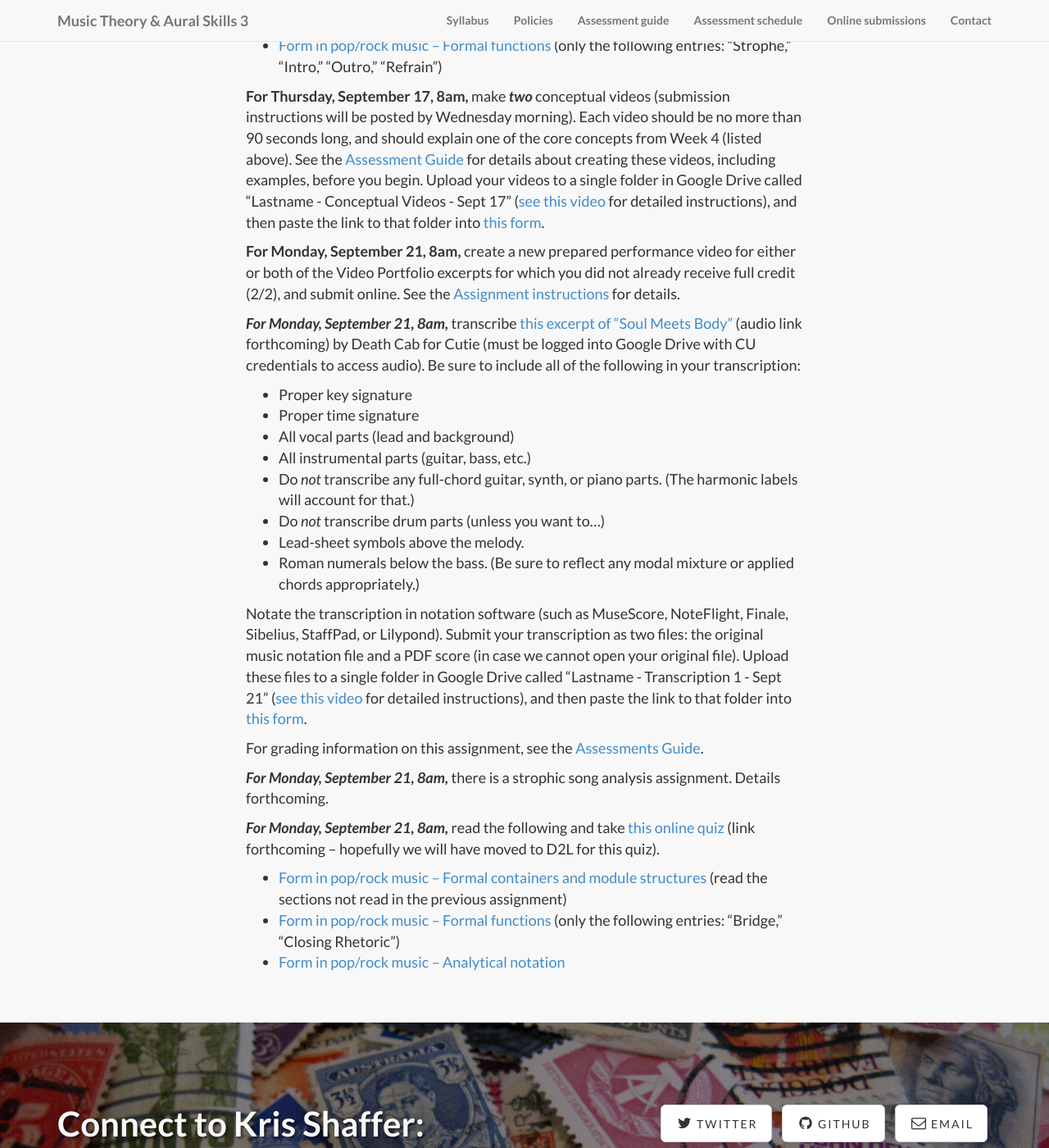
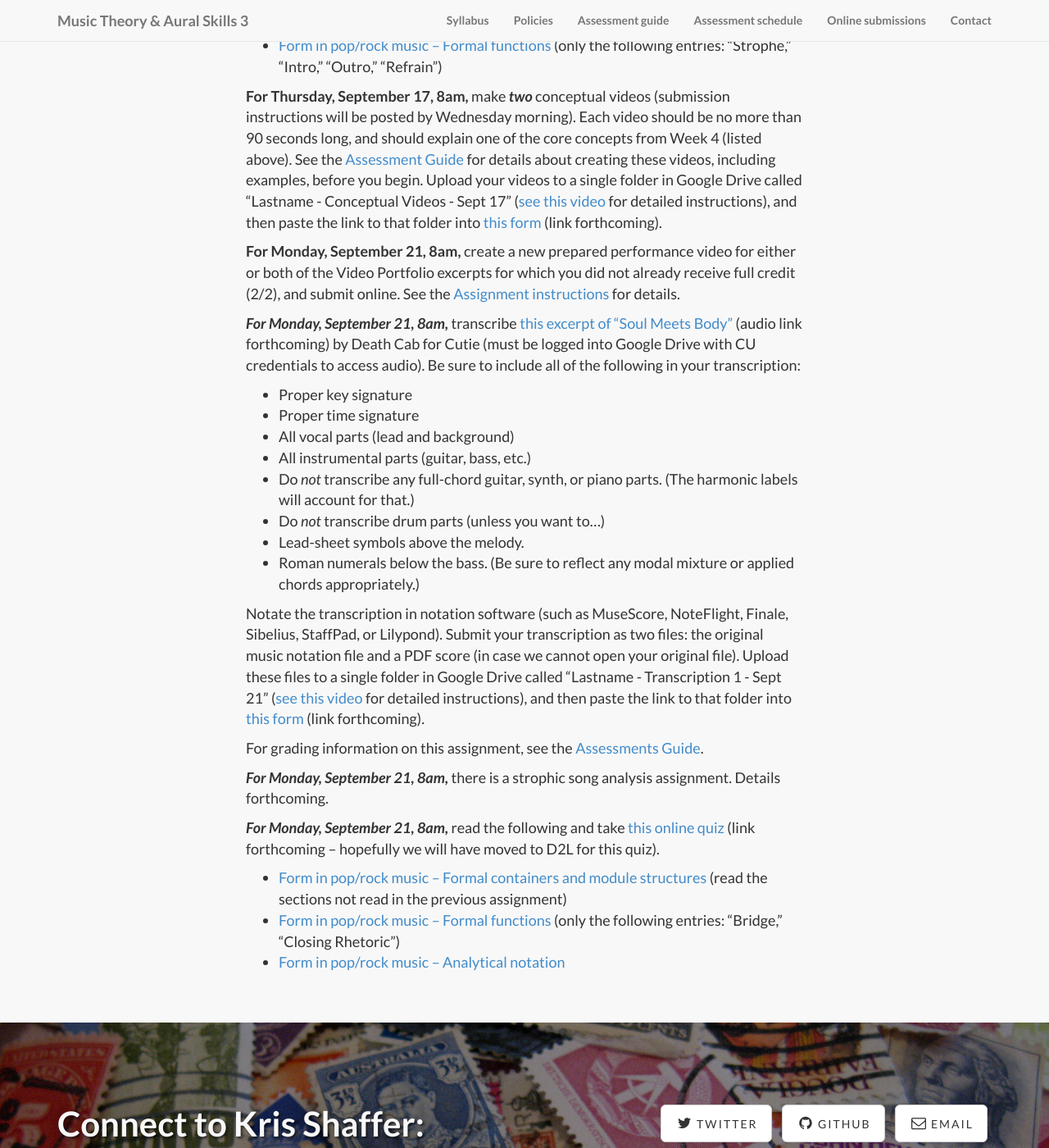
Before and after one commit to kshaffer/theory3, a Jekyll site: the page built from week4.md, in a window 1280 px wide and 1400 px high, scrolled down 2536 px. Shown: the whole window at 82% size. Built offline with Jekyll 4.4.1, drawn with Linux system fonts in a browser that asks for light colours; nearby versions of some CDN libraries; library files that are not in the unit come from our copies.

Commit message:
broken links

```diff
--- a/week4.md
+++ b/week4.md
@@ -68,7 +68,7 @@ For grading information on this assignment, see the [Assessments Guide](/assessm
 - [Form in pop/rock music – Formal functions](http://openmusictheory.com/popRockForm-functions) (only the following entries: "Strophe," "Intro," "Outro," "Refrain")
 
 
-**For Thursday, September 17, 8am,** make ***two*** conceptual videos (submission instructions will be posted by Wednesday morning). Each video should be no more than 90 seconds long, and should explain one of the core concepts from Week 4 (listed above). See the [Assessment Guide](/assessments/) for details about creating these videos, including examples, before you begin. Upload your videos to a single folder in Google Drive called "Lastname - Conceptual Videos - Sept 17" ([see this video](https://vimeo.com/138322605) for detailed instructions), and then paste the link to that folder into [this form]().
+**For Thursday, September 17, 8am,** make ***two*** conceptual videos (submission instructions will be posted by Wednesday morning). Each video should be no more than 90 seconds long, and should explain one of the core concepts from Week 4 (listed above). See the [Assessment Guide](/assessments/) for details about creating these videos, including examples, before you begin. Upload your videos to a single folder in Google Drive called "Lastname - Conceptual Videos - Sept 17" ([see this video](https://vimeo.com/138322605) for detailed instructions), and then paste the link to that folder into [this form]() (link forthcoming).
 
 **For Monday, September 21, 8am,** create a new prepared performance video for either or both of the Video Portfolio excerpts for which you did not already receive full credit (2/2), and submit online. See the [Assignment instructions](/popRockVideoPortfolio/) for details.
 
@@ -83,7 +83,7 @@ For grading information on this assignment, see the [Assessments Guide](/assessm
 - Lead-sheet symbols above the melody.
 - Roman numerals below the bass. (Be sure to reflect any modal mixture or applied chords appropriately.)
 
-Notate the transcription in notation software (such as MuseScore, NoteFlight, Finale, Sibelius, StaffPad, or Lilypond). Submit your transcription as two files: the original music notation file and a PDF score (in case we cannot open your original file). Upload these files to a single folder in Google Drive called "Lastname - Transcription 1 - Sept 21" ([see this video](https://vimeo.com/138322605) for detailed instructions), and then paste the link to that folder into [this form]().
+Notate the transcription in notation software (such as MuseScore, NoteFlight, Finale, Sibelius, StaffPad, or Lilypond). Submit your transcription as two files: the original music notation file and a PDF score (in case we cannot open your original file). Upload these files to a single folder in Google Drive called "Lastname - Transcription 1 - Sept 21" ([see this video](https://vimeo.com/138322605) for detailed instructions), and then paste the link to that folder into [this form]() (link forthcoming).
 
 For grading information on this assignment, see the [Assessments Guide](/assessments/).
 
```
